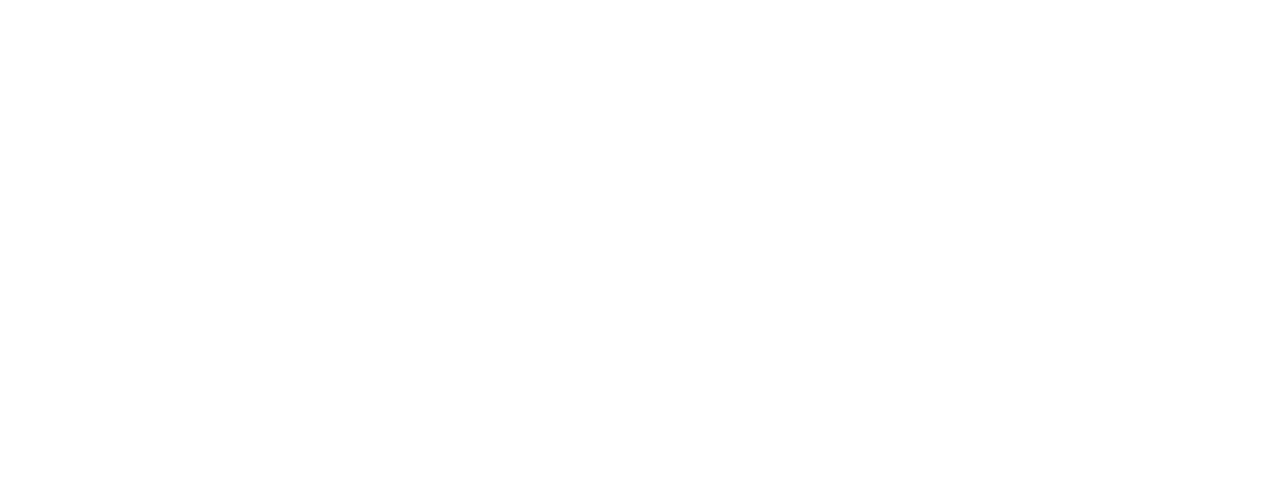
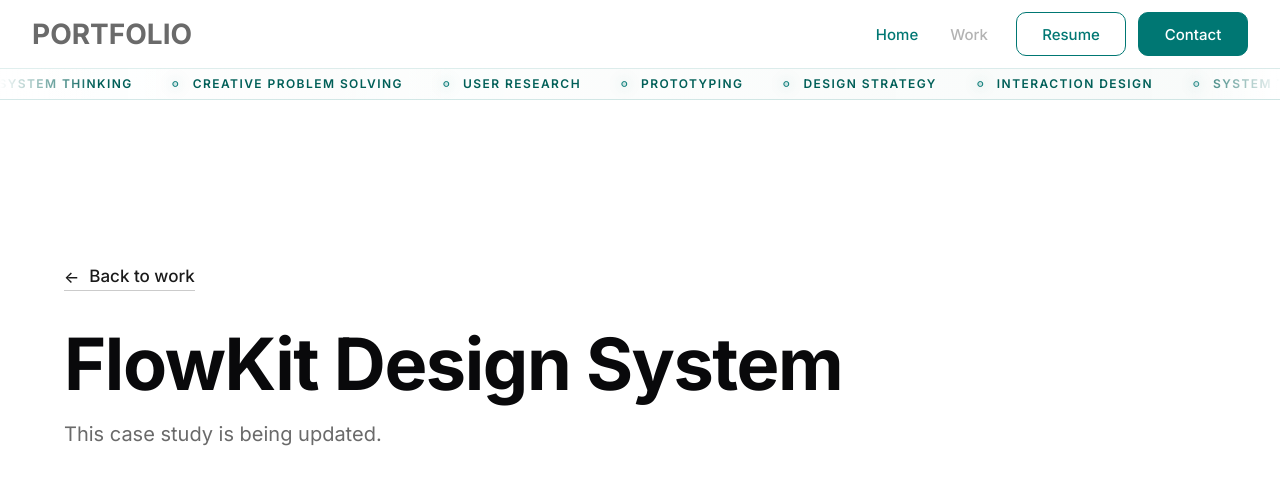
Before and after one commit to Johnley270/Personal-website, a React (Vite) app: page /flowkit-design-system in a window 1280 px wide. Before the commit this address had no page. Shown: the top 484 px of the page. Built offline with nearby package versions, Linux system fonts and the light colour scheme; a web font is replaced by a local one.

Commit message:
Clean routes and refine navbar hover interactions

```diff
--- a/src/App.jsx
+++ b/src/App.jsx
@@ -1,5 +1,5 @@
 import { useEffect, useState } from "react";
-import { Routes, Route, useLocation, useNavigate } from "react-router-dom";
+import { Routes, Route, Navigate, useLocation, useNavigate, useParams } from "react-router-dom";
 import Navbar from "./components/Navbar";
 import Hero from "./components/Hero";
 import Work from "./components/Work";
@@ -9,6 +9,11 @@
 import BackToTopFab from "./components/BackToTopFab";
 import CaseStudy from "./pages/CaseStudy";
 import "./App.css";
+
+function LegacyWorkRedirect() {
+  const { slug } = useParams();
+  return <Navigate to={`/${slug}`} replace />;
+}
 
 function App() {
   const [contactOpen, setContactOpen] = useState(false);
@@ -21,6 +26,11 @@
   const closeResume = () => setResumeOpen(false);
 
   useEffect(() => {
+    if (location.pathname === "/" && location.hash) {
+      navigate({ pathname: "/", search: location.search }, { replace: true, state: location.state });
+      return;
+    }
+
     if (location.pathname !== "/") {
       return;
     }
@@ -58,16 +68,14 @@
         />
         <Route
           path="/bcf"
-          element={
-            <CaseStudy
-              onContactClick={openContact}
-              onResumeClick={openResume}
-              caseSlug="nebula-analytics"
-            />
-          }
+          element={<Navigate to="/nebula-analytics" replace />}
         />
         <Route
           path="/work/:slug"
+          element={<LegacyWorkRedirect />}
+        />
+        <Route
+          path="/:slug"
           element={<CaseStudy onContactClick={openContact} onResumeClick={openResume} />}
         />
       </Routes>
--- a/src/components/Navbar.css
+++ b/src/components/Navbar.css
@@ -25,6 +25,8 @@
 .navbar-logo {
   display: flex;
   align-items: center;
+  justify-content: flex-start;
+  position: relative;
   height: 44px;
   font-family: "BioRhyme", var(--sans);
   font-size: 28px;
@@ -36,6 +38,12 @@
   text-decoration: none;
   white-space: nowrap;
   transition: color 0.2s ease;
+}
+
+.navbar-logo-text {
+  display: inline-block;
+  color: #6a6a6a;
+  transition: opacity 0.25s ease;
 }
 
 .navbar-ribbon {
@@ -117,14 +125,186 @@
   }
 }
 
-.navbar-logo:hover {
-  color: #505050;
+.navbar-logo::after {
+  content: attr(data-text);
+  position: absolute;
+  left: 0;
+  top: 50%;
+  transform: translateY(-50%);
+  font-family: inherit;
+  font-size: inherit;
+  font-weight: inherit;
+  line-height: 1;
+  letter-spacing: 0;
+  white-space: nowrap;
+  z-index: 2;
+  color: transparent;
+  opacity: 0;
+  pointer-events: none;
+  background-color: #010208;
+  background-image:
+    radial-gradient(circle at 8% 14%, rgba(255, 255, 255, 1) 0 0.95px, transparent 1.65px),
+    radial-gradient(circle at 16% 68%, rgba(244, 250, 255, 0.98) 0 0.85px, transparent 1.55px),
+    radial-gradient(circle at 24% 32%, rgba(232, 242, 255, 0.97) 0 0.9px, transparent 1.6px),
+    radial-gradient(circle at 34% 82%, rgba(250, 253, 255, 0.98) 0 0.8px, transparent 1.5px),
+    radial-gradient(circle at 43% 22%, rgba(255, 255, 255, 1) 0 0.9px, transparent 1.6px),
+    radial-gradient(circle at 52% 58%, rgba(238, 246, 255, 0.97) 0 0.85px, transparent 1.55px),
+    radial-gradient(circle at 63% 78%, rgba(255, 255, 255, 0.99) 0 0.95px, transparent 1.65px),
+    radial-gradient(circle at 72% 18%, rgba(241, 248, 255, 0.98) 0 0.8px, transparent 1.5px),
+    radial-gradient(circle at 84% 44%, rgba(255, 255, 255, 1) 0 0.9px, transparent 1.6px),
+    radial-gradient(circle at 92% 74%, rgba(235, 244, 255, 0.97) 0 0.85px, transparent 1.55px),
+    linear-gradient(120deg, #050913 0%, #010208 45%, #0b1120 100%);
+  background-size:
+    210% 210%,
+    230% 230%,
+    220% 220%,
+    240% 240%,
+    225% 225%,
+    235% 235%,
+    220% 220%,
+    245% 245%,
+    225% 225%,
+    235% 235%,
+    100% 100%;
+  background-position:
+    0% 0%,
+    100% 20%,
+    35% 76%,
+    92% 58%,
+    16% 92%,
+    66% 12%,
+    84% 82%,
+    28% 42%,
+    56% 66%,
+    8% 52%,
+    0 0;
+  -webkit-background-clip: text;
+  background-clip: text;
+  filter: drop-shadow(0 0 2px rgba(255, 255, 255, 0.32));
+  animation: navbar-logo-star-drift 2.6s linear infinite;
+  animation-play-state: paused;
+  transition: opacity 0.28s ease;
+}
+
+.navbar-logo::before {
+  content: attr(data-text);
+  position: absolute;
+  left: 0;
+  top: 50%;
+  transform: translateY(-50%);
+  font-family: inherit;
+  font-size: inherit;
+  font-weight: inherit;
+  line-height: 1;
+  letter-spacing: 0;
+  white-space: nowrap;
+  z-index: 3;
+  color: transparent;
+  opacity: 0;
+  pointer-events: none;
+  background-image:
+    radial-gradient(circle at 12% 18%, rgba(255, 255, 255, 1) 0 0.95px, transparent 1.55px),
+    radial-gradient(circle at 38% 56%, rgba(255, 255, 255, 0.98) 0 0.9px, transparent 1.5px),
+    radial-gradient(circle at 57% 24%, rgba(248, 252, 255, 1) 0 1px, transparent 1.6px),
+    radial-gradient(circle at 76% 68%, rgba(255, 255, 255, 0.98) 0 0.95px, transparent 1.55px),
+    radial-gradient(circle at 90% 34%, rgba(255, 255, 255, 1) 0 0.9px, transparent 1.5px);
+  background-size: 200% 200%, 220% 220%, 210% 210%, 225% 225%, 205% 205%;
+  background-position: 0% 0%, 72% 40%, 28% 84%, 88% 16%, 18% 66%;
+  -webkit-background-clip: text;
+  background-clip: text;
+  filter: drop-shadow(0 0 3px rgba(255, 255, 255, 0.5));
+  animation: navbar-logo-twinkle 1.6s steps(2, end) infinite;
+  animation-play-state: paused;
+  transition: opacity 0.28s ease;
+}
+
+.navbar-logo:hover .navbar-logo-text,
+.navbar-logo:focus-visible .navbar-logo-text {
+  opacity: 0;
+}
+
+.navbar-logo:hover::after,
+.navbar-logo:focus-visible::after {
+  opacity: 1;
+  animation-play-state: running;
+}
+
+.navbar-logo:hover::before,
+.navbar-logo:focus-visible::before {
+  opacity: 0.7;
+  animation-play-state: running;
+}
+
+@keyframes navbar-logo-star-drift {
+  0% {
+    background-position:
+      0% 0%,
+      100% 20%,
+      35% 76%,
+      92% 58%,
+      16% 92%,
+      66% 12%,
+      84% 82%,
+      28% 42%,
+      56% 66%,
+      8% 52%,
+      0 0;
+  }
+
+  100% {
+    background-position:
+      130% 38%,
+      -24% 64%,
+      170% -12%,
+      -30% 98%,
+      138% 28%,
+      -18% 88%,
+      146% 14%,
+      -26% 74%,
+      162% 46%,
+      -22% 34%,
+      0 0;
+  }
+}
+
+@keyframes navbar-logo-twinkle {
+  0% {
+    opacity: 0.25;
+    background-position: 0% 0%, 72% 40%, 28% 84%, 88% 16%, 18% 66%;
+  }
+
+  30% {
+    opacity: 0.72;
+    background-position: 35% 18%, 46% 66%, 60% 22%, 18% 88%, 82% 28%;
+  }
+
+  55% {
+    opacity: 0.34;
+    background-position: 74% 52%, 18% 84%, 88% 12%, 62% 44%, 36% 92%;
+  }
+
+  80% {
+    opacity: 0.78;
+    background-position: 28% 90%, 86% 26%, 14% 58%, 44% 12%, 92% 70%;
+  }
+
+  100% {
+    opacity: 0.25;
+    background-position: 0% 0%, 72% 40%, 28% 84%, 88% 16%, 18% 66%;
+  }
 }
 
 .navbar-menu {
   display: flex;
   align-items: center;
   gap: 16px;
+}
+
+@media (prefers-reduced-motion: reduce) {
+  .navbar-logo::before,
+  .navbar-logo::after {
+    animation: none;
+  }
 }
 
 .navbar-links {
--- a/src/components/Navbar.jsx
+++ b/src/components/Navbar.jsx
@@ -36,7 +36,7 @@
 
   const links = [
     { label: "Home", href: "/", active: true, onClick: handleHomeNavigation },
-    { label: "Work", href: "/#work", onClick: handleWorkNavigation },
+    { label: "Work", href: "/", onClick: handleWorkNavigation },
   ];
 
   return (
@@ -50,12 +50,13 @@
         <Link
           to="/"
           className="navbar-logo"
+          data-text="PORTFOLIO"
           onClick={(event) => {
             event.preventDefault();
             handleHomeNavigation();
           }}
         >
-          PORTFOLIO
+          <span className="navbar-logo-text">PORTFOLIO</span>
         </Link>
 
         <div className="navbar-menu">
--- a/src/components/Work.jsx
+++ b/src/components/Work.jsx
@@ -14,7 +14,7 @@
       "System design",
       "Conversational / Agentic AI",
     ],
-    href: "/bcf",
+    href: "/nebula-analytics",
     cta: "Open case study",
     image: bcfInfographic,
     interactiveMedia: true,
@@ -27,7 +27,7 @@
       "Interaction Design",
       "B2C",
     ],
-    href: "/work/rubee-app",
+    href: "/rubee-app",
     cta: "Open case study",
     image: rubeeInfographic,
     interactiveMedia: true,
--- a/src/pages/CaseStudy.jsx
+++ b/src/pages/CaseStudy.jsx
@@ -1020,7 +1020,7 @@
       <Navbar onContactClick={onContactClick} onResumeClick={onResumeClick} />
       <main className="case-study-page cs-empty-state">
         <div className="cs-shell">
-          <Link className="cs-back" to="/#work">
+          <Link className="cs-back" to="/" state={{ scrollTo: "work" }}>
             Back to work
           </Link>
           <h1>{project?.title || "Case Study"}</h1>
```
